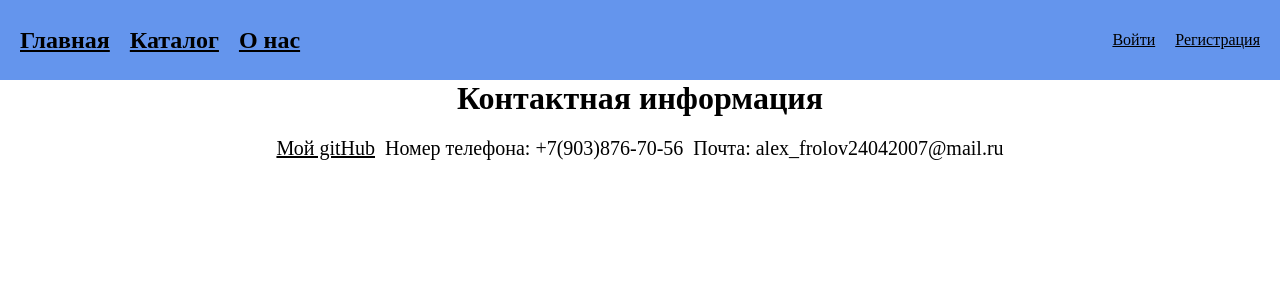
After one commit to frol1k3/django, a Django app: page /products/info/ in a window 1280 px wide. The commit adds this page. Shown: the top 300 px of the page. Run offline with Django 5.2, Linux system fonts and the light colour scheme.

Commit message:
оформил страницу с контактами

```diff
--- a/products/urls.py
+++ b/products/urls.py
@@ -6,4 +6,5 @@ urlpatterns = [
     path("", IndexListView.as_view(), name="index"),
     path("catalog/", catalog, name="catalog"),
     path("all-authors/", api_get_all_authors, name="api_all_authors"),
+    path("info/", info, name="info")
 ]
--- a/products/views.py
+++ b/products/views.py
@@ -27,3 +27,6 @@ def api_get_all_authors(req):
     dataList = [author.parse_object() for author in authors]
     # list - чтобы преобразовать объект класса QuerySet в массив
     return JsonResponse(dataList, safe=False)
+
+def info(req):
+    return render(req, "info.html")
--- a/static/style.css
+++ b/static/style.css
@@ -16,6 +16,21 @@ body{
     gap: 30px;
     justify-content: center;
     padding-top: 20px;
+}
+
+.wrap-info{
+    display: flex;
+    gap: 10px;
+    padding: 20px;
+}
+
+.info-git{
+    direction: none;
+    font-size: 20px;
+}
+
+.text-size{
+    font-size: 20px;
 }
 
 .card{
--- a/templates/base.html
+++ b/templates/base.html
@@ -11,7 +11,7 @@
         <nav>
             <a href="{% url 'index' %}"><h1>Главная</h1></a>
             <a href="{% url 'catalog' %}"><h1>Каталог</h1></a>
-            <a href=""><h1>О нас</h1></a>
+            <a href="{% url 'info' %}"><h1>О нас</h1></a>
         </nav>
 
         <div class="auth">
--- /dev/null
+++ b/templates/info.html
@@ -0,0 +1,10 @@
+{% extends "base.html" %}
+
+{% block main %}
+    <h1>Контактная информация</h1>
+    <div class="wrap-info">
+        <a href="https://github.com/frol1k3?tab=repositories" class="info-git">Мой gitHub</a>
+        <p class="text-size">Номер телефона: +7(903)876-70-56</p>
+        <p class="text-size">Почта: alex_frolov24042007@mail.ru</p>
+    </div>
+{% endblock main %}
```
